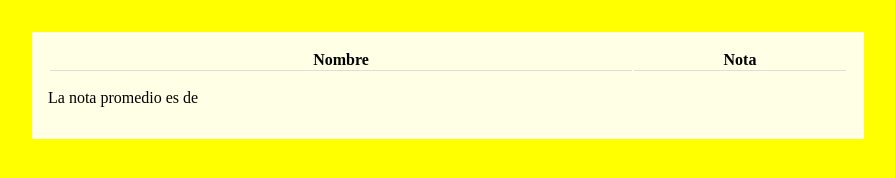
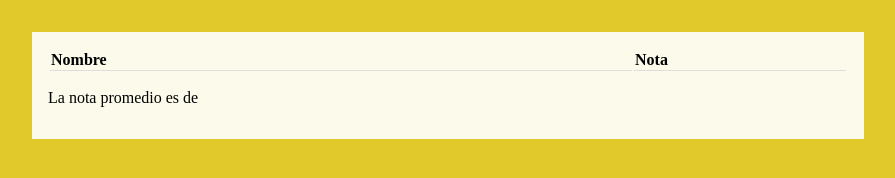
Before and after one commit to JimmyMP/Diseno-2025, a plain HTML site: page Clase 8/Tarea8.html in a window 1280 px wide. Shown: the whole page, without its empty margins (192-1087 px from the left). Drawn offline with Linux system fonts and the light colour scheme; no server answers.

Commit message:
<Update>

```diff
--- a/Clase 8/style.css
+++ b/Clase 8/style.css
@@ -1,5 +1,5 @@
 body{
-    background-color: yellow;
+    background-color: rgba(223, 196, 20, 0.9);;
     text-align: center;
 }
 
@@ -24,9 +24,11 @@ th,td{
     pading: 0.2rem;
     justify-content: center;
 }
-
+th:nth-child(1), th:nth-child(1){
+    text-align: left;
+}
 th:nth-child(2), th:nth-child(2){
-    text-align: center;
+    text-align: left;
     width: 210px;
 }
 svg{
```
